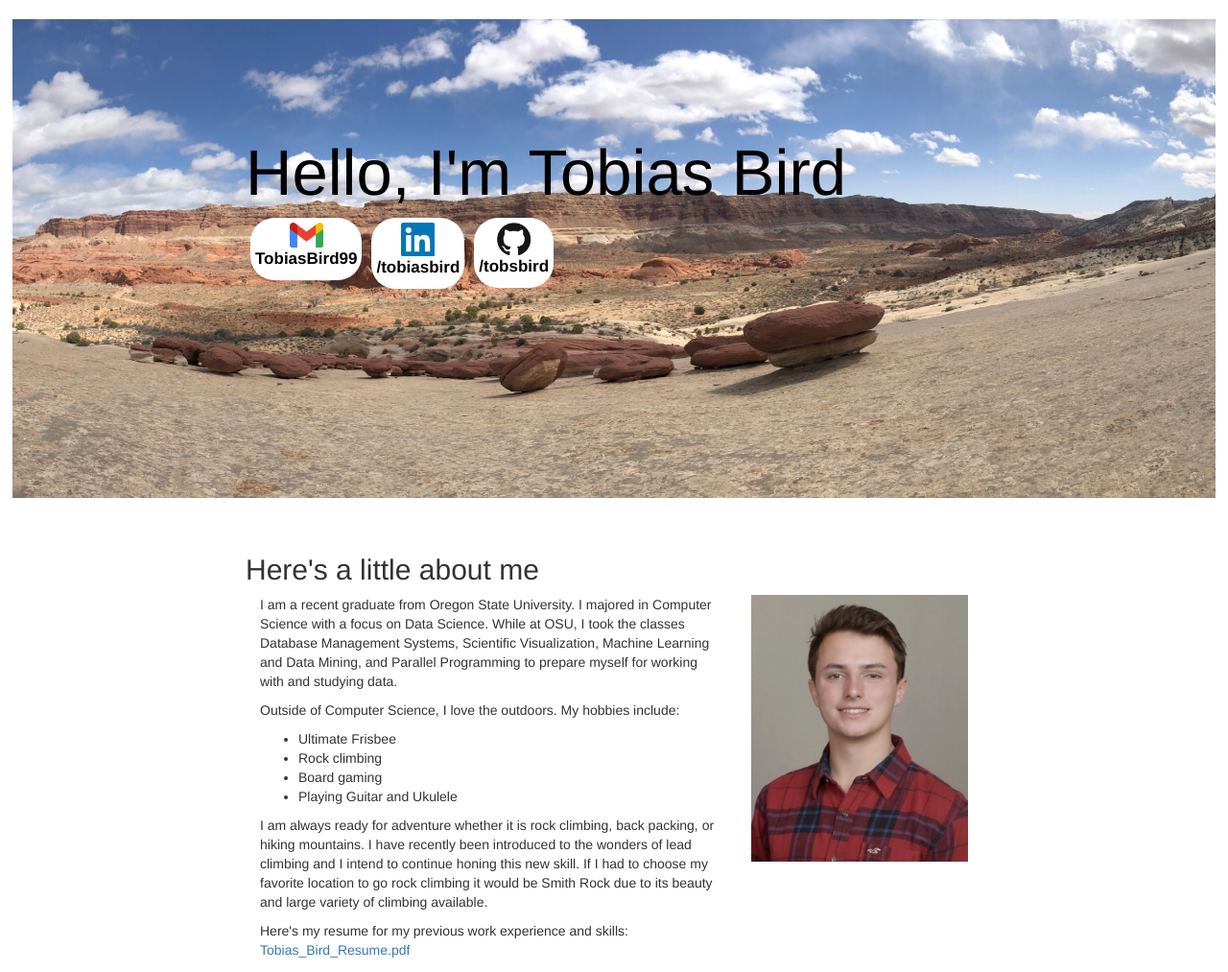
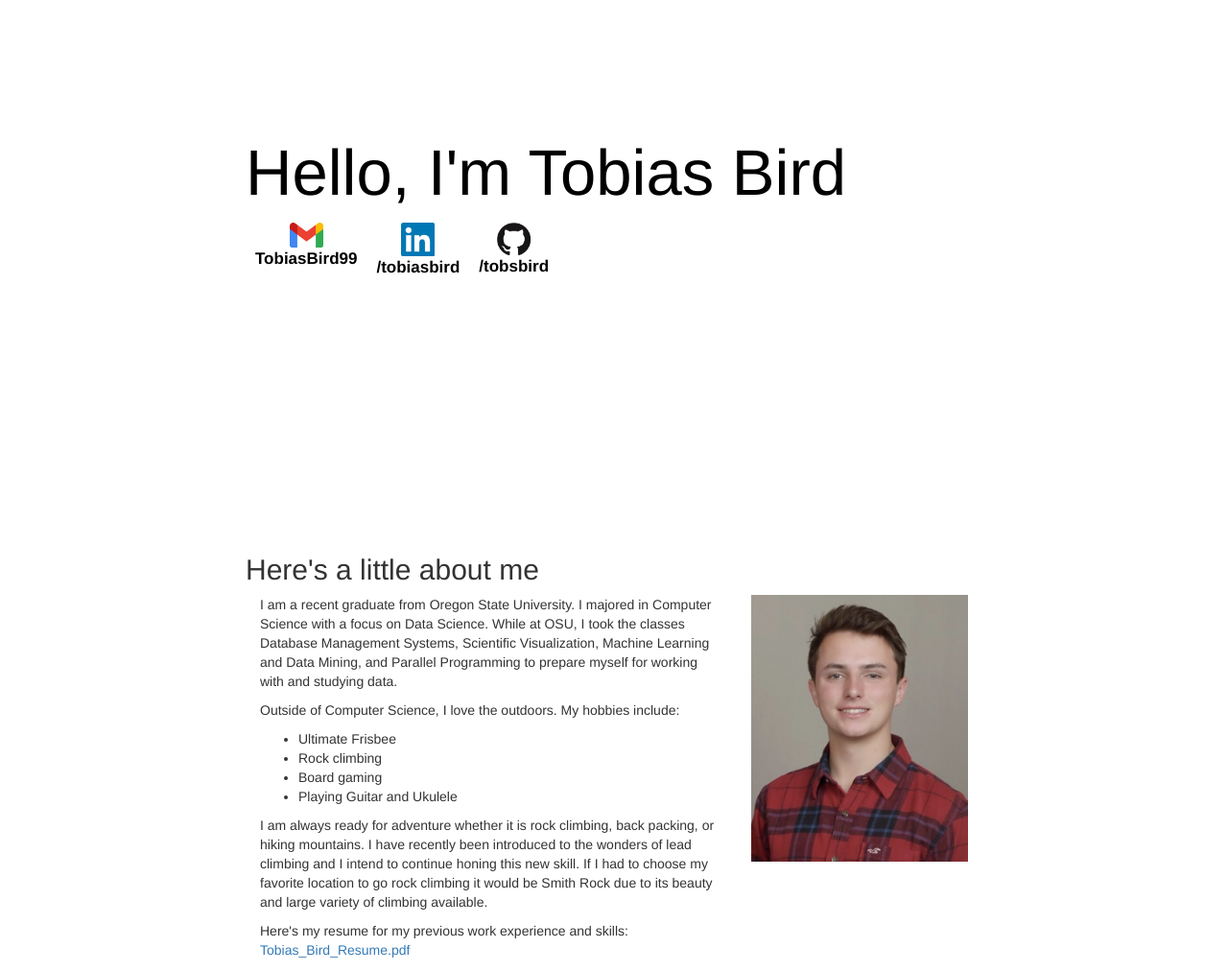
Before and after one commit to tobsbird/tobsbird.github.io, a plain HTML site: page index.html in a window 1280 px wide. Shown: the top 1013 px of the page at 96% size. Drawn offline with nearby package versions, Linux system fonts and the light colour scheme.

Commit message:
Update style.css

```diff
--- a/css/style.css
+++ b/css/style.css
@@ -1,6 +1,5 @@
 /*ids*/
 #welcome{
-	background-image: url('../resources/canyon.jpg');
 	background-size: 98%;
 	background-repeat: no-repeat;
 	background-position: top;
```
